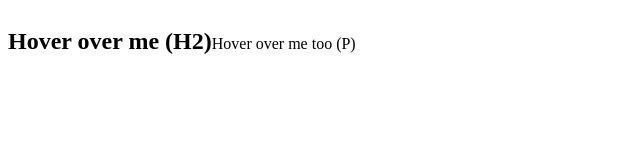
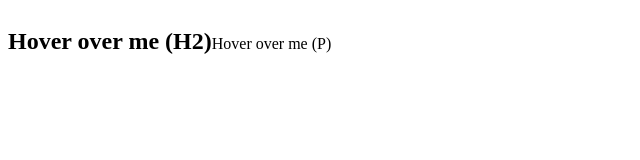
Before and after one commit to acciojob/react-composition-3-Jidugutejesh, a React app: page / in a window 1280 px wide. Shown: the top 160 px of the page, without its empty margins (0-640 px from the left). Built offline with nearby package versions, Linux system fonts and the light colour scheme.

Commit message:
Update App.js

```diff
--- a/src/components/App.js
+++ b/src/components/App.js
@@ -4,12 +4,12 @@ import Tooltip from "./Tooltip";
 function App() {
   return (
     <div>
-      <Tooltip text="Tooltip for H2">
+      <Tooltip text="This is a tooltip">
         <h2>Hover over me (H2)</h2>
       </Tooltip>
 
-      <Tooltip text="Tooltip for P">
-        <p>Hover over me too (P)</p>
+      <Tooltip text="This is a tooltip">
+        <p>Hover over me (P)</p>
       </Tooltip>
     </div>
   );
```
